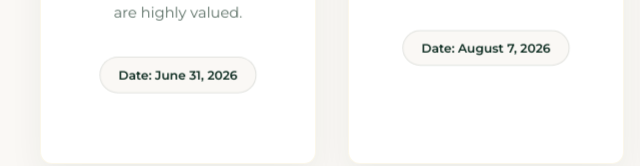
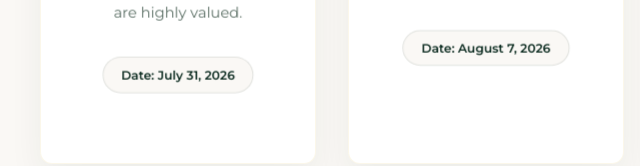
Before and after one commit to rahul-swarnakar/rahulantara.github.io, a plain HTML site: page index.html in a window 1280 px wide. Shown: the part 1554-1720 px from the top of the page, 0-640 px from the left. Drawn offline with nearby package versions, Linux system fonts and the light colour scheme; a web font is replaced by a local one.

Commit message:
Update index.html

```diff
--- a/index.html
+++ b/index.html
@@ -97,7 +97,7 @@
                         <p class="time"><i class="far fa-clock"></i> Time: To be decided</p>
                         <p class="location"><i class="fas fa-map-marker-alt"></i> Suri, Birbhum</p>
                         <p class="details">Please join us for our official marriage registration ceremony. Your blessings as we sign our new beginning are highly valued.</p>
-                        <span class="dress-code">Date: June 31, 2026</span>
+                        <span class="dress-code">Date: July 31, 2026</span>
                     </div>
                 </div>
 
```
